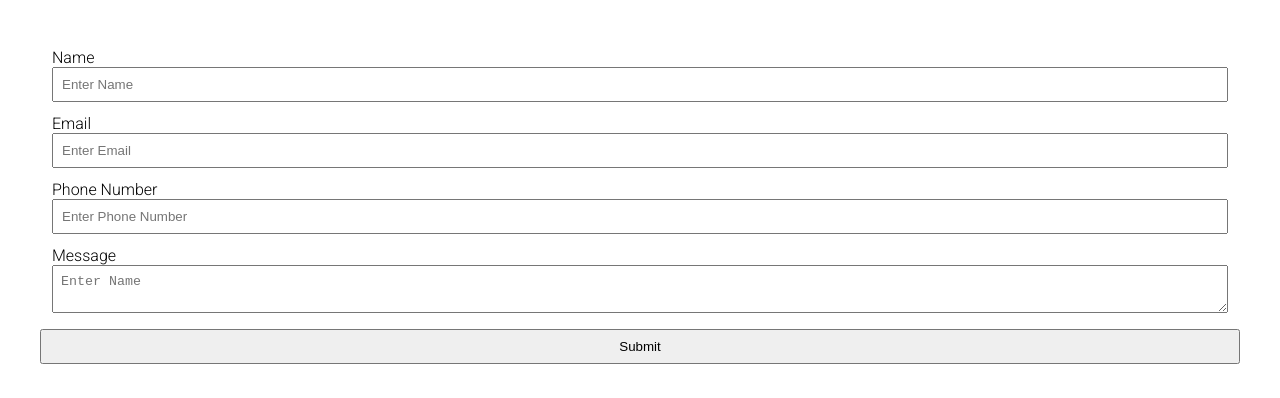
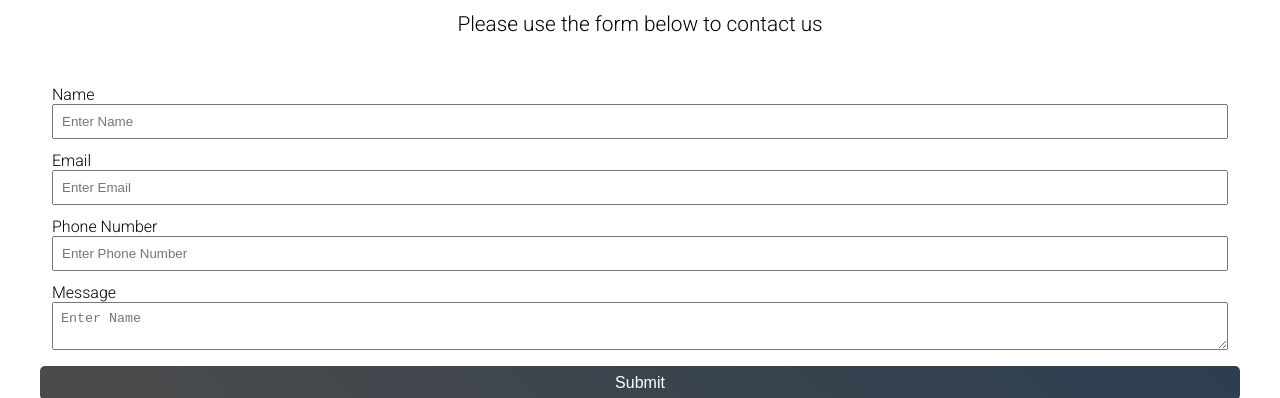
Before and after one commit to elidvenega/skate_store, a plain HTML site: page contact.html in a window 1280 px wide. Shown: the part 186-584 px from the top of the page. Drawn offline with Linux system fonts and the light colour scheme.

Commit message:
Finish the contact form

```diff
--- a/css/style.css
+++ b/css/style.css
@@ -78,6 +78,22 @@ body {
     padding: 1rem;
 }
 
+.layer {
+    width: 100%;
+    height: 100%;
+    background: #000;
+    opacity: 0.6;
+    position: absolute;
+}
+
+
+.store h1 {
+    color: #fff;
+    font-size: 5rem;
+    z-index: 1;
+}
+
+
 /* Contact */
 #contact {
     display: flex;
@@ -102,23 +118,13 @@ body {
     padding: 0.5rem;
 }
 
-
-.layer {
-    width: 100%;
-    height: 100%;
-    background: #000;
-    opacity: 0.6;
-    position: absolute;
+#contact p {
+    font-size: 1.3rem;
 }
 
-
-.store h1 {
-    color: #fff;
-    font-size: 5rem;
-    z-index: 1;
+.m-heading {
+    font-size: 3rem;
 }
-
-
 
 /* h1 and p */
 
@@ -205,8 +211,24 @@ p {
     text-align: center;
 }
 
-.btn .btn-dark {
-    background-color: linear-gradient(45deg, var(--main-color), #2c3e50);
+
+.btn {
+    display: inline-block;
+    color: #fff;
+    background: linear-gradient(45deg, var(--main-color), #2c3e50);
+    padding: 0.9rem 2rem;
+    border: none;
+    border-radius: 5px;
+    font-size: 1rem;
+}
+
+.btn:hover {
+    background: var(--main-color);
+}
+
+.btn-dark {
+    background: linear-gradient(45deg, var(--main-color), #2c3e50);
+    color: #fff;
 }
 
 /* footer */
@@ -279,6 +301,12 @@ footer a i {
         visibility: hidden;
     }
 
+    /* contact form*/
+
+    #contact {
+        flex-direction: column;
+    }
+
     footer {
         display: flex;
         justify-content: center;
```
Also changed, not shown: contact.html (+0 -1 lines).
